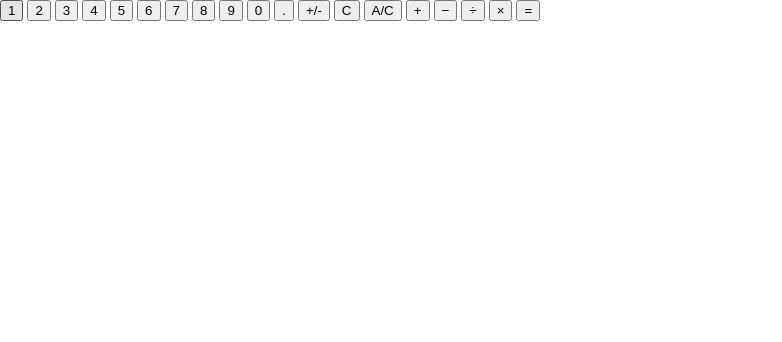
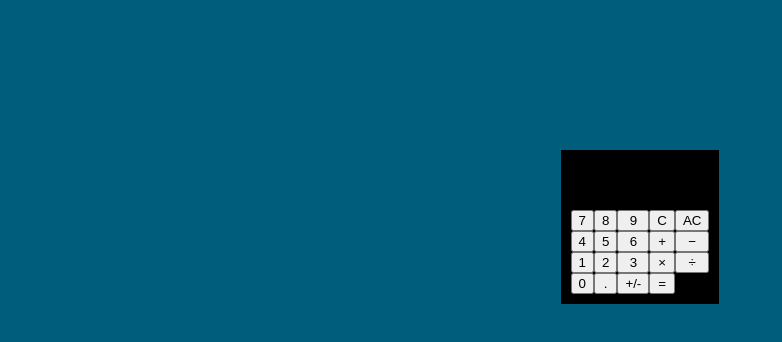
Before and after one commit to kevinzhou22/calculator, a plain HTML site: page index.html in a window 1280 px wide. Shown: the whole page, without its empty margins (0-782 px from the left). Drawn offline with Linux system fonts and the light colour scheme.

Commit message:
Set up basic positioning of buttons

```diff
--- a/index.html
+++ b/index.html
@@ -5,34 +5,38 @@
     <meta charset="utf-8">
     <title>Calculator</title>
     <link rel="stylesheet" href="reset.css">
+    <link rel="stylesheet" href="style.css">
 </head>
 
 <body>
+    <div class="frame-container">
+
         <div class="frame">
             <div class="display">
 
             </div>
             <div class="button-grid">
-            <button type="button" class="number-one">1</button>
-            <button type="button" class="number-two">2</button>
-            <button type="button" class="number-three">3</button>
-            <button type="button" class="number-four">4</button>
-            <button type="button" class="number-five">5</button>
-            <button type="button" class="number-six">6</button>
-            <button type="button" class="number-seven">7</button>
-            <button type="button" class="number-eight">8</button>
-            <button type="button" class="number-nine">9</button>
-            <button type="button" class="number-zero">0</button>
+                <button type="button" class="number one">1</button>
+                <button type="button" class="number two">2</button>
+                <button type="button" class="number three">3</button>
+                <button type="button" class="number four">4</button>
+                <button type="button" class="number five">5</button>
+                <button type="button" class="number six">6</button>
+                <button type="button" class="number seven">7</button>
+                <button type="button" class="number eight">8</button>
+                <button type="button" class="number nine">9</button>
+                <button type="button" class="number zero">0</button>
                 <button type="button" class="decimal-point">.</button>
                 <button type="button" class="sign-modifier">+/-</button>
                 <!-- Modify backspace button to be an image later-->
                 <button type="button" class="backspace">C</button>
-            <button type="button" class="all-clear">A/C</button>
-            <button type="button" class="operator-plus">+</button>
-            <button type="button" class="operator-minus">−</button>
-            <button type="button" class="operator-divide">÷</button>
-            <button type="button" class="operator-multiply">×</button>
-            <button type="button" class="equals">=  </button>
+                <button type="button" class="all-clear">AC</button>
+                <button type="button" class="operator plus">+</button>
+                <button type="button" class="operator minus">−</button>
+                <button type="button" class="operator divide">÷</button>
+                <button type="button" class="operator multiply">×</button>
+                <button type="button" class="equals sign">= </button>
+            </div>
         </div>
     </div>
 
--- /dev/null
+++ b/style.css
@@ -0,0 +1,93 @@
+html {
+    font-size: 62.5%;
+}
+:root {
+    --orange-color: #F09428;
+    --light-gray: #A5A5A5;
+    --dark-gray: #333333;
+}
+
+body {
+    background-color: rgb(0, 94, 124);
+}
+.frame-container {
+    text-align: center;
+}
+.frame {
+    margin-top: 15rem;
+    display: inline-block;
+    background: black;
+    padding: 1rem;
+}
+
+.display {
+    height: 5rem;
+}
+
+.button-grid {
+    display: grid;
+    grid-template:
+                   "seven eight nine undo all-clear" auto
+                   "four five six plus minus" auto
+                   "one two three multiply divide" auto
+                   "zero decimal-point sign-modifier equals-sign equals-sign" auto
+                   / auto auto auto auto auto;
+}
+
+
+
+
+/* Begin - Positioning of Individual Buttons */
+
+.one {
+    grid-area: one;
+}
+.two {
+    grid-area: two;
+}
+.three {
+    grid-area: three;
+}
+.three {
+    grid-area: three;
+}.four {
+    grid-area: four;
+}.five {
+    grid-area: five;
+}.six {
+    grid-area: six;
+}.seven {
+    grid-area: seven;
+}.eight {
+    grid-area: eight;
+}.nine {
+    grid-area: nine;
+}.zero {
+    grid-area: zero;
+}.decimal-point {
+    grid-area: decimal-point;
+}.sign-modifier {
+    grid-area: sign-modifier;
+}
+.undo {
+    grid-area: undo;
+}
+.all-clear {
+    grid-area: all-clear;
+}
+.plus {
+    grid-area: plus;
+}
+.minus {
+    grid-area: minus;
+}
+.multiply {
+    grid-area: multiply;
+}
+.divide {
+    grid-area: divide;
+}
+.equals-sign {
+    grid-area: equals-sign;
+}
+/* End - Positioning of Individual Buttons */
```
Lines whose indentation alone changed are shown as unchanged.
